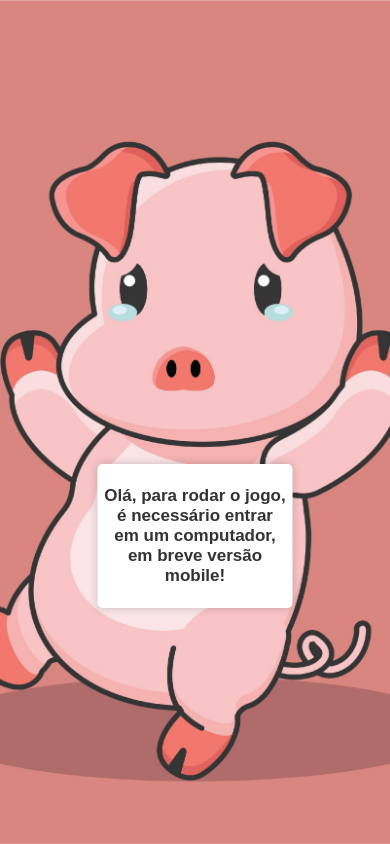
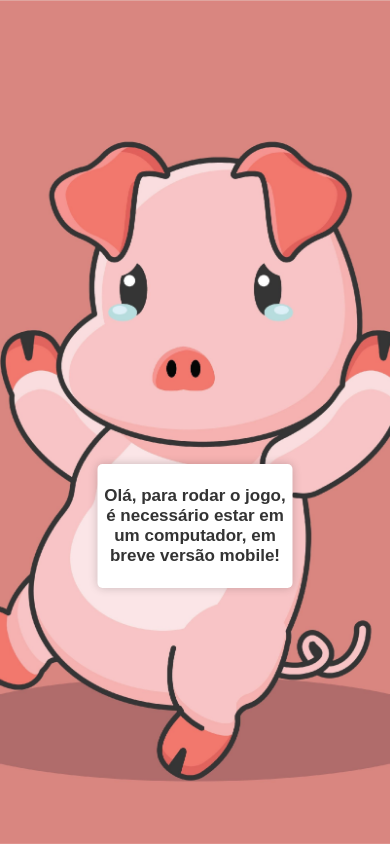
Before and after one commit to nateejpg/Differential-Equations, a plain HTML site: page index.html in a window 390 px wide. Drawn offline with Linux system fonts and the light colour scheme.

Commit message:
Editing Text!

```diff
--- a/index.html
+++ b/index.html
@@ -13,7 +13,7 @@
         Browser doesn't support the audio element.
     </audio>
     <div id="resolution-alert" style="display: none; background-color: white; text-align: center;">
-       <p>Olá, para rodar o jogo, é necessário entrar em um computador, em breve versão mobile!</p>
+       <p>Olá, para rodar o jogo, é necessário estar em um computador, em breve versão mobile!</p>
     </div>
     <div id="game-container">
             <div id="reset-game">
```
